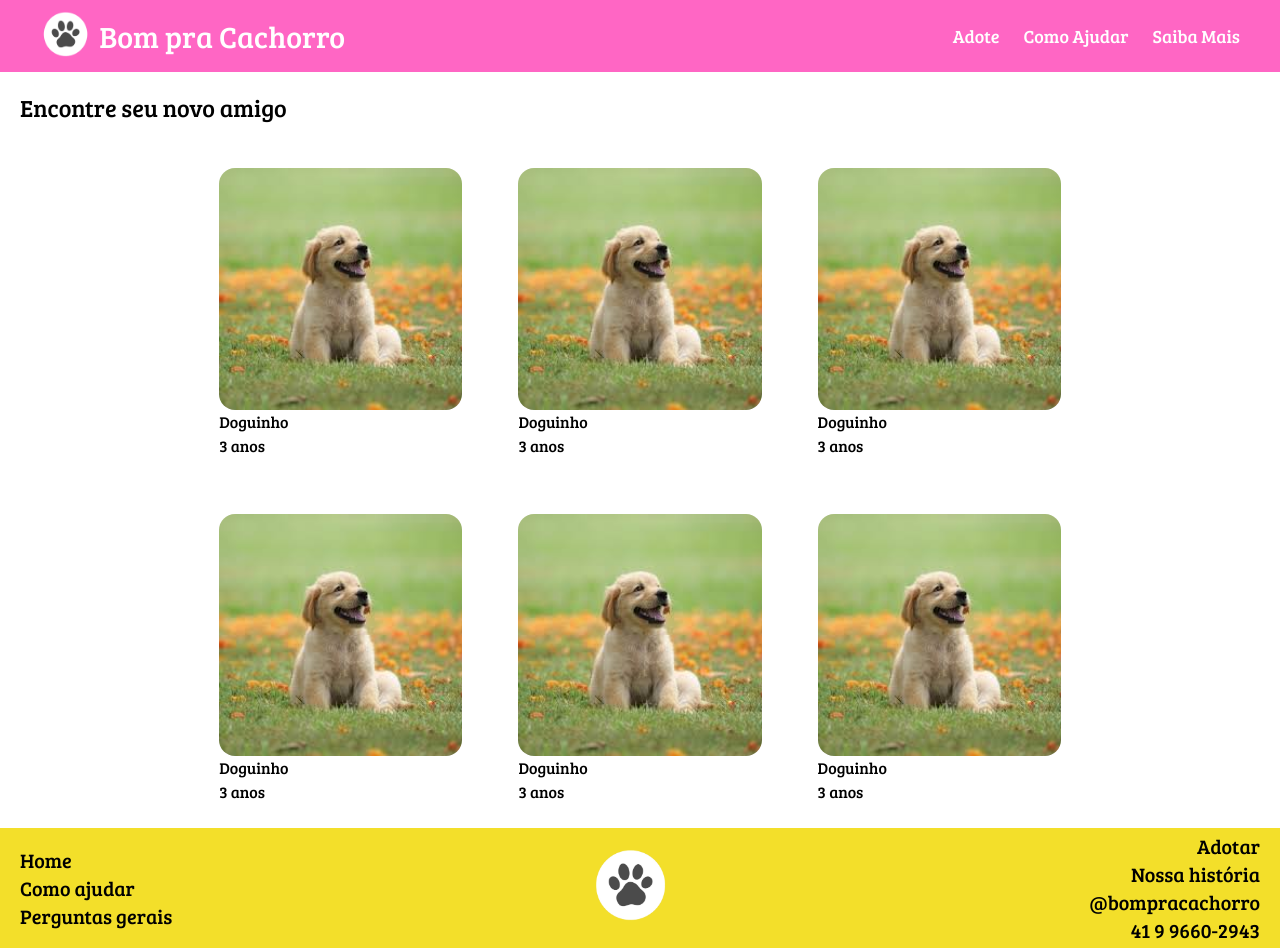
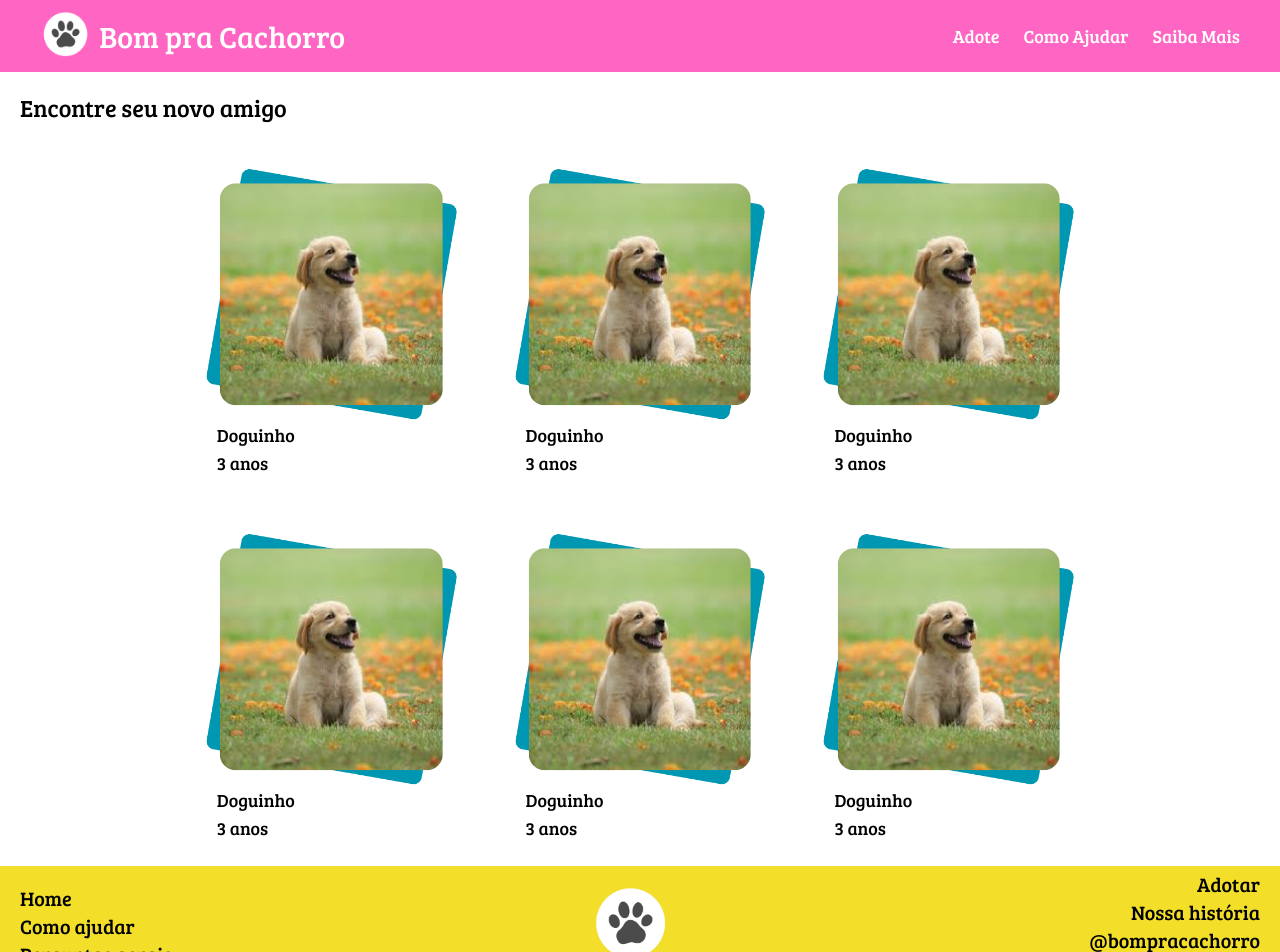
Before and after one commit to DevJoyJoy/Bom-Pra-Cachorro, a React (Vite) app in the folder Front-end/: page /Pets in a window 1280 px wide. Shown: the top 952 px of the page. Built offline with nearby package versions, Linux system fonts and the light colour scheme.

Commit message:
FEAT: pagina de detalhes do pet iniciada

```diff
--- a/Front-end/src/App.jsx
+++ b/Front-end/src/App.jsx
@@ -5,18 +5,20 @@ import { RegisterPet } from "./pages/registerPet"
 import { FindAnimals } from "./pages/findAnimals"
 import { Help } from "./pages/helpPage"
 import { LearnMore } from "./pages/learnMore"
+import { DetailsPetPage } from "./pages/detailsPet"
 
 function App() {
   return (
     <>
       <BrowserRouter>
         <Routes>
-          <Route path='/' element={<MainPage/>}></Route>
-          <Route path='/Login' element={<RegisterLogin/>}></Route>
-          <Route path='/Register' element={<RegisterPet/>}></Route>
-          <Route path='/Pets' element={<FindAnimals/>}></Route>
-          <Route path="/Help" element={<Help/>}></Route>
-          <Route path="/LearnMore" element={<LearnMore/>}></Route>
+          <Route path='/' element={<MainPage />}></Route>
+          <Route path='/Login' element={<RegisterLogin />}></Route>
+          <Route path='/Register' element={<RegisterPet />}></Route>
+          <Route path="/Pets" element={<FindAnimals />}></Route>
+          <Route path="/teste" element={<DetailsPetPage/>}></Route>
+          <Route path="/Help" element={<Help />}></Route>
+          <Route path="/LearnMore" element={<LearnMore />}></Route>
         </Routes>
       </BrowserRouter>
     </>
--- /dev/null
+++ b/Front-end/src/pages/detailsPet.jsx
@@ -0,0 +1,26 @@
+import { Footer } from "../components/footer"
+import { Header } from "../components/header"
+
+export const DetailsPetPage = () => {
+    return (
+        <div id="screen" className="w-full min-h-screen flex flex-col items-center">
+            <Header></Header>
+
+            <div id="container" className="w-[90%] h-100% flex-1">
+                <div id="name-pet" className="flex flex-row items-center">
+                <img src="../../public/patinha.png" className="h-6 mr-4"></img>
+                <h1 className="my-5 text-2xl">Rogerinho</h1>
+                </div>
+                <div id="col-1">
+                    <img src="../../public/exampleDog.jpg" className="rounded-2xl border-5 border-[#0097b2]"></img>
+                </div>
+                <div id="col-2"></div>
+
+
+
+            </div>
+
+            <Footer></Footer>
+        </div>
+    )
+}
--- a/Front-end/src/pages/findAnimals.jsx
+++ b/Front-end/src/pages/findAnimals.jsx
@@ -10,49 +10,70 @@ export const FindAnimals = () => {
 
                 {/* Box title */}
                 <div className="w-[90%] m-5">
-                    <h1 className="md:text-2xl">Encontre seu novo amigo</h1>
+                    <h1 className="text-2xl">Encontre seu novo amigo</h1>
                 </div>
 
                 {/* Box for all the animals */}
                 <div className="w-full flex flex-1 items-start justify-center">
-                    <div className="w-full max-w-4xl mx-auto px-4 py-4 flex flex-wrap items-start justify-center gap-2 sm:gap-4 md:gap-5 lg:gap-10">
+                    <div className="w-full max-w-4xl mx-auto p-4 md:px-9 lg:px-0 flex flex-wrap items-start justify-center gap-9 sm:gap-10">
                         {/* Example of cards for the pets*/}
-                        <div className="h-[25%] w-[30%] p-2">
-                            <div className="w-full h-full bg-cyan-300 rounded-2xl rotate-45"></div>
-                            <img src="../exampleDog.jpg" alt="" className="rounded-2xl w-full z-1" />
-                            <h1>Doguinho</h1>
-                            <h1>3 anos</h1>
+                        <div className="h-[30%] w-[40%] p-0 sm:w-[27%] lg:h-[25%] lg:w-[30%] lg:p-2">
+                            <div className="relative w-full h-[60%] group">
+                                <img src="../fundo_grid_pet.png" className="w-full rounded-2xl transition-transform duration-300 md:group-hover:-rotate-6" />
+                                <img src="../exampleDog.jpg" className="absolute top-1/2 left-1/2 -translate-x-1/2 -translate-y-1/2 w-[88%] rounded-2xl transition-transform duration-300 md:group-hover:scale-105" />
+                            </div>
+                            <div className="pl-3">
+                                <span className="text-lg">Doguinho</span> <br></br>
+                                <span className="text-lg">3 anos</span>
+                            </div>
                         </div>
-                        <div className="h-[25%] w-[30%] p-2">
-                            <div className="w-full h-full bg-cyan-300 rounded-2xl rotate-45"></div>
-                            <img src="../exampleDog.jpg" alt="" className="rounded-2xl w-full z-1" />
-                            <h1>Doguinho</h1>
-                            <h1>3 anos</h1>
+                        <div className="h-[30%] w-[40%] p-0 sm:w-[27%] lg:h-[25%] lg:w-[30%] lg:p-2">
+                            <div className="relative w-full h-[60%] group">
+                                <img src="../fundo_grid_pet.png" className="w-full rounded-2xl transition-transform duration-300 group-hover:-rotate-6" />
+                                <img src="../exampleDog.jpg" className="absolute top-1/2 left-1/2 -translate-x-1/2 -translate-y-1/2 w-[88%] rounded-2xl transition-transform duration-300 group-hover:scale-105" />
+                            </div>
+                            <div className="pl-3">
+                                <span className="text-lg">Doguinho</span> <br></br>
+                                <span className="text-lg">3 anos</span>
+                            </div>
+                        </div><div className="h-[30%] w-[40%] p-0 sm:w-[27%] lg:h-[25%] lg:w-[30%] lg:p-2">
+                            <div className="relative w-full h-[60%] group">
+                                <img src="../fundo_grid_pet.png" className="w-full rounded-2xl transition-transform duration-300 group-hover:-rotate-6" />
+                                <img src="../exampleDog.jpg" className="absolute top-1/2 left-1/2 -translate-x-1/2 -translate-y-1/2 w-[88%] rounded-2xl transition-transform duration-300 group-hover:scale-105" />
+                            </div>
+                            <div className="pl-3">
+                                <span className="text-lg">Doguinho</span> <br></br>
+                                <span className="text-lg">3 anos</span>
+                            </div>
+                        </div><div className="h-[30%] w-[40%] p-0 sm:w-[27%] lg:h-[25%] lg:w-[30%] lg:p-2">
+                            <div className="relative w-full h-[60%] group">
+                                <img src="../fundo_grid_pet.png" className="w-full rounded-2xl transition-transform duration-300 group-hover:-rotate-6" />
+                                <img src="../exampleDog.jpg" className="absolute top-1/2 left-1/2 -translate-x-1/2 -translate-y-1/2 w-[88%] rounded-2xl transition-transform duration-300 group-hover:scale-105" />
+                            </div>
+                            <div className="pl-3">
+                                <span className="text-lg">Doguinho</span> <br></br>
+                                <span className="text-lg">3 anos</span>
+                            </div>
+                        </div><div className="h-[30%] w-[40%] p-0 sm:w-[27%] lg:h-[25%] lg:w-[30%] lg:p-2">
+                            <div className="relative w-full h-[60%] group">
+                                <img src="../fundo_grid_pet.png" className="w-full rounded-2xl transition-transform duration-300 group-hover:-rotate-6" />
+                                <img src="../exampleDog.jpg" className="absolute top-1/2 left-1/2 -translate-x-1/2 -translate-y-1/2 w-[88%] rounded-2xl transition-transform duration-300 group-hover:scale-105" />
+                            </div>
+                            <div className="pl-3">
+                                <span className="text-lg">Doguinho</span> <br></br>
+                                <span className="text-lg">3 anos</span>
+                            </div>
+                        </div><div className="h-[30%] w-[40%] p-0 sm:w-[27%] lg:h-[25%] lg:w-[30%] lg:p-2">
+                            <div className="relative w-full h-[60%] group">
+                                <img src="../fundo_grid_pet.png" className="w-full rounded-2xl transition-transform duration-300 group-hover:-rotate-6" />
+                                <img src="../exampleDog.jpg" className="absolute top-1/2 left-1/2 -translate-x-1/2 -translate-y-1/2 w-[88%] rounded-2xl transition-transform duration-300 group-hover:scale-105" />
+                            </div>
+                            <div className="pl-3">
+                                <span className="text-lg">Doguinho</span> <br></br>
+                                <span className="text-lg">3 anos</span>
+                            </div>
                         </div>
-                        <div className="h-[25%] w-[30%] p-2">
-                            <div className="w-full h-full bg-cyan-300 rounded-2xl rotate-45"></div>
-                            <img src="../exampleDog.jpg" alt="" className="rounded-2xl w-full z-1" />
-                            <h1>Doguinho</h1>
-                            <h1>3 anos</h1>
-                        </div>
-                        <div className="h-[25%] w-[30%] p-2">
-                            <div className="w-full h-full bg-cyan-300 rounded-2xl rotate-45"></div>
-                            <img src="../exampleDog.jpg" alt="" className="rounded-2xl w-full z-1" />
-                            <h1>Doguinho</h1>
-                            <h1>3 anos</h1>
-                        </div>
-                        <div className="h-[25%] w-[30%] p-2">
-                            <div className="w-full h-full bg-cyan-300 rounded-2xl rotate-45"></div>
-                            <img src="../exampleDog.jpg" alt="" className="rounded-2xl w-full z-1" />
-                            <h1>Doguinho</h1>
-                            <h1>3 anos</h1>
-                        </div>
-                        <div className="h-[25%] w-[30%] p-2">
-                            <div className="w-full h-full bg-cyan-300 rounded-2xl rotate-45"></div>
-                            <img src="../exampleDog.jpg" alt="" className="rounded-2xl w-full z-1" />
-                            <h1>Doguinho</h1>
-                            <h1>3 anos</h1>
-                        </div>
+
 
                     </div>
                 </div>
```
Also changed, not shown: Front-end/public/fundo_grid_pet.png (added), Front-end/public/patinha.png (added).
